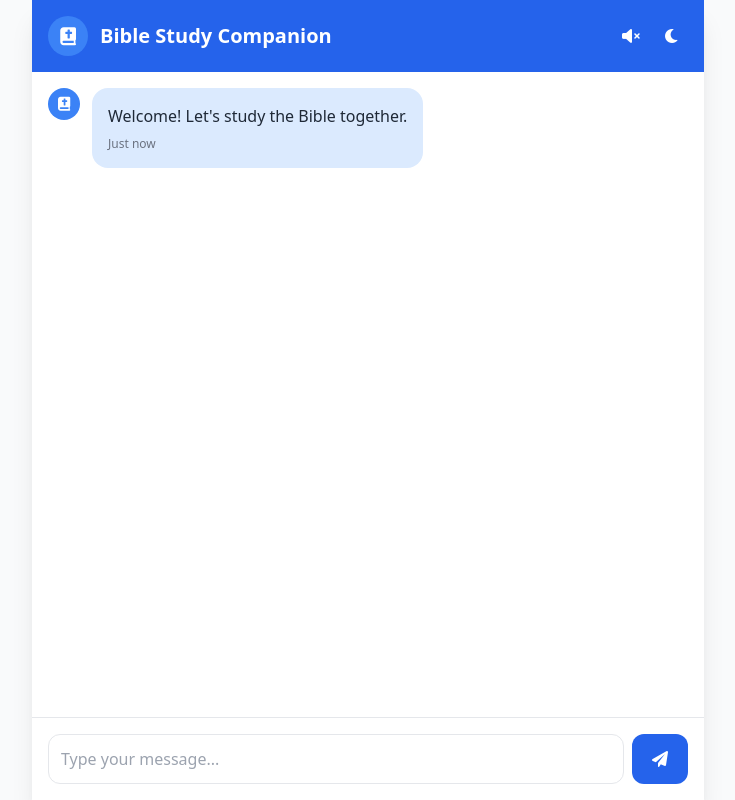
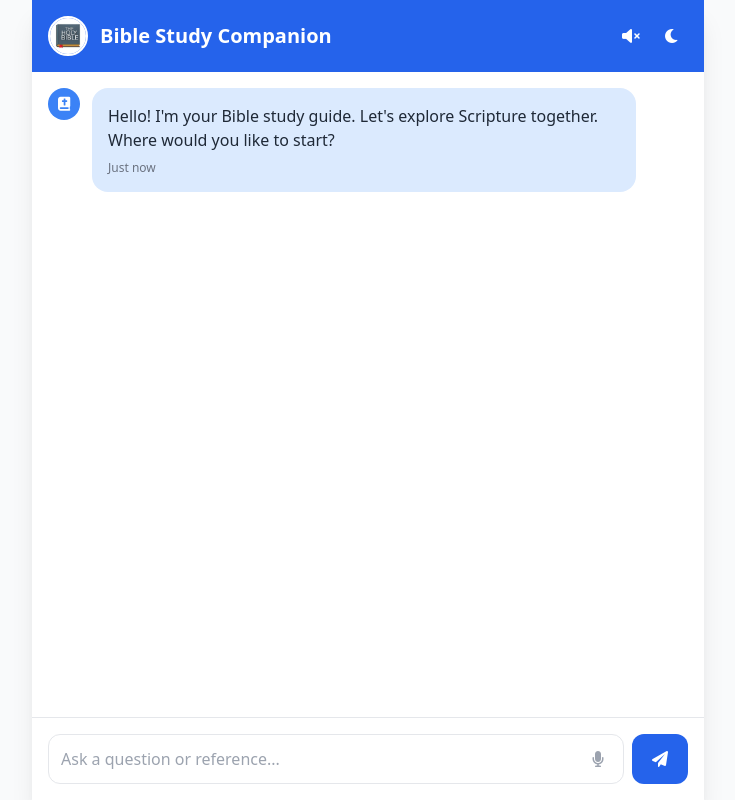
Before and after one commit to IGATAJOHN/bible_study, a Flask app: page / in a window 1280 px wide. Shown: the whole page, without its empty margins (272-1007 px from the left). Run offline with Flask 3, Linux system fonts and the light colour scheme; some libraries are stand-ins or nearby versions.

Commit message:
Update chat.html

```diff
--- a/templates/chat.html
+++ b/templates/chat.html
@@ -1,11 +1,11 @@
 <!DOCTYPE html>
-<html lang="en">
+<html lang="en" class="h-full">
 <head>
     <meta charset="UTF-8">
     <meta name="viewport" content="width=device-width, initial-scale=1.0">
-    <title>Bible Study Companion</title>
     <script src="https://cdn.tailwindcss.com"></script>
     <link rel="stylesheet" href="https://cdnjs.cloudflare.com/ajax/libs/font-awesome/6.0.0/css/all.min.css">
+    <title>Bible Study Companion</title>
     <style>
         @keyframes fadeIn {
             from { opacity: 0; transform: translateY(10px); }
@@ -14,14 +14,12 @@
         .fade-in { animation: fadeIn 0.3s ease-out; }
     </style>
 </head>
-<body class="h-screen bg-gray-50 dark:bg-gray-900">
+<body class="h-full bg-gray-50 dark:bg-gray-900 transition-colors duration-200">
     <div class="flex flex-col h-full max-w-2xl mx-auto bg-white dark:bg-gray-800 shadow-xl">
         <!-- Header -->
         <header class="flex items-center justify-between p-4 bg-blue-600 dark:bg-blue-800 text-white">
             <div class="flex items-center space-x-3">
-                <div class="w-10 h-10 rounded-full bg-blue-500 flex items-center justify-center">
-                    <i class="fas fa-book-bible text-white text-lg"></i>
-                </div>
+                <img src="/static/assets/img/bible.jfif" class="w-10 h-10 rounded-full border-2 border-white">
                 <h1 class="text-xl font-bold">Bible Study Companion</h1>
             </div>
             <div class="flex space-x-2">
@@ -35,7 +33,8 @@
         </header>
 
         <!-- Chat Messages -->
-        <div id="chat-messages" class="flex-1 overflow-y-auto p-4 space-y-4">
+        <div id="chat-messages" class="flex-1 overflow-y-auto p-4 space-y-4 scroll-smooth">
+            <!-- Welcome Message -->
             <div class="fade-in">
                 <div class="flex space-x-3">
                     <div class="flex-shrink-0">
@@ -44,7 +43,7 @@
                         </div>
                     </div>
                     <div class="bg-blue-100 dark:bg-blue-900 p-4 rounded-2xl max-w-[85%]">
-                        <p class="text-gray-800 dark:text-gray-100">Welcome! Let's study the Bible together.</p>
+                        <p class="text-gray-800 dark:text-gray-100">Hello! I'm your Bible study guide. Let's explore Scripture together. Where would you like to start?</p>
                         <div class="mt-2 text-xs text-gray-500 dark:text-gray-400">Just now</div>
                     </div>
                 </div>
@@ -61,17 +60,25 @@
 
         <!-- Input Area -->
         <div class="border-t dark:border-gray-700 p-4">
-            <div class="flex gap-2">
+            <div class="flex space-x-2">
+                <div class="flex-1 relative">
                     <input
                         id="user-input"
                         type="text"
-                    placeholder="Type your message..."
-                    class="flex-1 p-3 rounded-xl border dark:border-gray-600 bg-white dark:bg-gray-700 dark:text-white focus:outline-none focus:ring-2 focus:ring-blue-500"
-                    autocomplete="off"
+                        placeholder="Ask a question or reference..."
+                        class="w-full p-3 rounded-xl border dark:border-gray-600 bg-white dark:bg-gray-700 dark:text-white focus:outline-none focus:ring-2 focus:ring-blue-500 pr-12"
                     >
                     <button
+                        id="voice-btn"
+                        class="absolute right-3 top-1/2 -translate-y-1/2 p-2 text-gray-400 hover:text-blue-500 transition-colors"
+                        onclick="toggleVoiceInput()"
+                    >
+                        <i class="fas fa-microphone"></i>
+                    </button>
+                </div>
+                <button
                     id="send-btn"
-                    class="px-5 bg-blue-600 hover:bg-blue-700 text-white rounded-xl transition-colors"
+                    class="px-5 bg-blue-600 hover:bg-blue-700 text-white rounded-xl transition-colors flex items-center justify-center"
                 >
                     <i class="fas fa-paper-plane"></i>
                 </button>
@@ -80,88 +87,138 @@
     </div>
 
     <script>
-        // Theme Toggle
+        // Theme Management
         const themeToggle = document.getElementById('theme-toggle');
-        let isDark = localStorage.getItem('theme') === 'dark';
+        themeToggle.addEventListener('click', () => {
+            document.documentElement.classList.toggle('dark');
+            localStorage.setItem('theme', document.documentElement.classList.contains('dark') ? 'dark' : 'light');
+            themeToggle.querySelector('i').classList.toggle('fa-moon');
+            themeToggle.querySelector('i').classList.toggle('fa-sun');
+        });
 
-        function updateTheme() {
-            document.documentElement.classList.toggle('dark', isDark);
-            themeToggle.querySelector('i').className = isDark ? 'fas fa-sun' : 'fas fa-moon';
-            localStorage.setItem('theme', isDark ? 'dark' : 'light');
+        // TTS Management
+        let ttsEnabled = false;
+        const ttsToggle = document.getElementById('tts-toggle');
+        ttsToggle.addEventListener('click', () => {
+            ttsEnabled = !ttsEnabled;
+            ttsToggle.querySelector('i').classList.toggle('fa-volume-mute');
+            ttsToggle.querySelector('i').classList.toggle('fa-volume-up');
+        });
+
+        // Message Handling
+        document.getElementById('send-btn').addEventListener('click', sendMessage);
+        document.getElementById('user-input').addEventListener('keypress', (e) => {
+            if (e.key === 'Enter') sendMessage();
+        });
+
+        async function sendMessage() {
+            const input = document.getElementById('user-input');
+            const message = input.value.trim();
+            if (!message) return;
+
+            // Add user message
+            addMessage(message, 'user');
+            input.value = '';
+
+            // Show loader
+            document.getElementById('loader').classList.remove('hidden');
+
+            try {
+                const response = await fetch('/get-response', {
+                    method: 'POST',
+                    headers: { 'Content-Type': 'application/json' },
+                    body: JSON.stringify({ input: message })
+                });
+
+                const data = await response.json();
+                addMessage(data.response, 'bot');
+                if (ttsEnabled) textToSpeech(data.response);
+            } catch (error) {
+                addMessage('Sorry, there was an error processing your request.', 'bot');
+            } finally {
+                document.getElementById('loader').classList.add('hidden');
             }
-        themeToggle.addEventListener('click', () => {
-            isDark = !isDark;
-            updateTheme();
-        });
-        updateTheme();
+        }
 
-        // Chat Functionality
-        const chatMessages = document.getElementById('chat-messages');
-        const userInput = document.getElementById('user-input');
-        const sendBtn = document.getElementById('send-btn');
+        function addMessage(content, sender) {
+            const messagesContainer = document.getElementById('chat-messages');
+            const timestamp = new Date().toLocaleTimeString([], { hour: '2-digit', minute: '2-digit' });
 
-        function addMessage(text, isUser) {
-            const message = document.createElement('div');
-            message.className = 'fade-in';
-            message.innerHTML = `
-                <div class="flex ${isUser ? 'justify-end' : 'gap-3'} mb-4">
-                    ${!isUser ? `
-                    <div class="shrink-0 w-8 h-8 rounded-full bg-blue-500 flex items-center justify-center">
+            const messageEl = document.createElement('div');
+            messageEl.classList.add('fade-in');
+            messageEl.innerHTML = `
+                <div class="flex ${sender === 'user' ? 'flex-row-reverse' : 'space-x-3'}">
+                    ${sender === 'bot' ? `
+                    <div class="flex-shrink-0">
+                        <div class="w-8 h-8 rounded-full bg-blue-500 flex items-center justify-center">
                             <i class="fas fa-book-bible text-white text-sm"></i>
                         </div>
+                    </div>
                     ` : ''}
-                    <div class="${isUser
+                    <div class="${sender === 'user'
                         ? 'bg-blue-600 text-white'
                         : 'bg-blue-100 dark:bg-blue-900'}
-                        p-4 rounded-2xl max-w-[85%]">
-                        <p class="break-words">${text}</p>
-                        <div class="mt-1 text-xs ${isUser ? 'text-blue-100' : 'text-gray-500 dark:text-gray-400'}">
-                            ${new Date().toLocaleTimeString([], { hour: '2-digit', minute: '2-digit' })}
+                        p-4 rounded-2xl max-w-[85%] relative">
+                        <p class="break-words">${content}</p>
+                        <div class="mt-1 text-xs ${sender === 'user' ? 'text-blue-100' : 'text-gray-500 dark:text-gray-400'}">
+                            ${timestamp}
                         </div>
+                        ${sender === 'bot' ? `
+                        <div class="absolute bottom-1 right-2 flex space-x-1 opacity-0 hover:opacity-100 transition-opacity">
+                            <button class="text-gray-500 hover:text-blue-600" onclick="copyMessage('${content}')">
+                                <i class="fas fa-copy text-xs"></i>
+                            </button>
+                        </div>
+                        ` : ''}
                     </div>
                 </div>
             `;
-            chatMessages.appendChild(message);
-            chatMessages.scrollTop = chatMessages.scrollHeight;
+
+            messagesContainer.appendChild(messageEl);
+            messagesContainer.scrollTop = messagesContainer.scrollHeight;
         }
 
-        // Mock API Response
-        async function getResponse(message) {
-            return new Promise(resolve => {
-                setTimeout(() => {
-                    resolve(`Thank you for asking about "${message}". Here's a biblical perspective...`);
-                }, 1000);
-            });
+        // Voice Input
+        function toggleVoiceInput() {
+            const voiceBtn = document.getElementById('voice-btn');
+            if (!('webkitSpeechRecognition' in window)) {
+                alert('Speech recognition not supported');
+                return;
             }
 
-        sendBtn.addEventListener('click', async () => {
-            const message = userInput.value.trim();
-            if (!message) return;
+            voiceBtn.classList.add('text-red-500');
+            const recognition = new webkitSpeechRecognition();
+            recognition.lang = 'en-US';
+            recognition.interimResults = false;
 
-            addMessage(message, true);
-            userInput.value = '';
-            document.getElementById('loader').classList.remove('hidden');
+            recognition.onresult = (event) => {
+                const transcript = event.results[0][0].transcript;
+                document.getElementById('user-input').value = transcript;
+                voiceBtn.classList.remove('text-red-500');
+            };
 
-            try {
-                const response = await getResponse(message);
-                addMessage(response, false);
-            } catch (error) {
-                addMessage('Error: Please try again later.', false);
-            } finally {
-                document.getElementById('loader').classList.add('hidden');
+            recognition.onerror = () => {
+                voiceBtn.classList.remove('text-red-500');
+            };
+
+            recognition.start();
         }
-        });
 
-        userInput.addEventListener('keypress', (e) => {
-            if (e.key === 'Enter') sendBtn.click();
-        });
+        // Utilities
+        function copyMessage(text) {
+            navigator.clipboard.writeText(text);
+        }
 
-        // TTS Toggle
-        let ttsEnabled = false;
-        document.getElementById('tts-toggle').addEventListener('click', function() {
-            ttsEnabled = !ttsEnabled;
-            this.querySelector('i').className = ttsEnabled ? 'fas fa-volume-up' : 'fas fa-volume-mute';
-        });
+        function textToSpeech(text) {
+            const utterance = new SpeechSynthesisUtterance(text);
+            speechSynthesis.speak(utterance);
+        }
+
+        // Initialize theme
+        if (localStorage.getItem('theme') === 'dark') {
+            document.documentElement.classList.add('dark');
+            themeToggle.querySelector('i').classList.add('fa-sun');
+        }
     </script>
 </body>
 </html>
```
Lines whose indentation alone changed are shown as unchanged.
